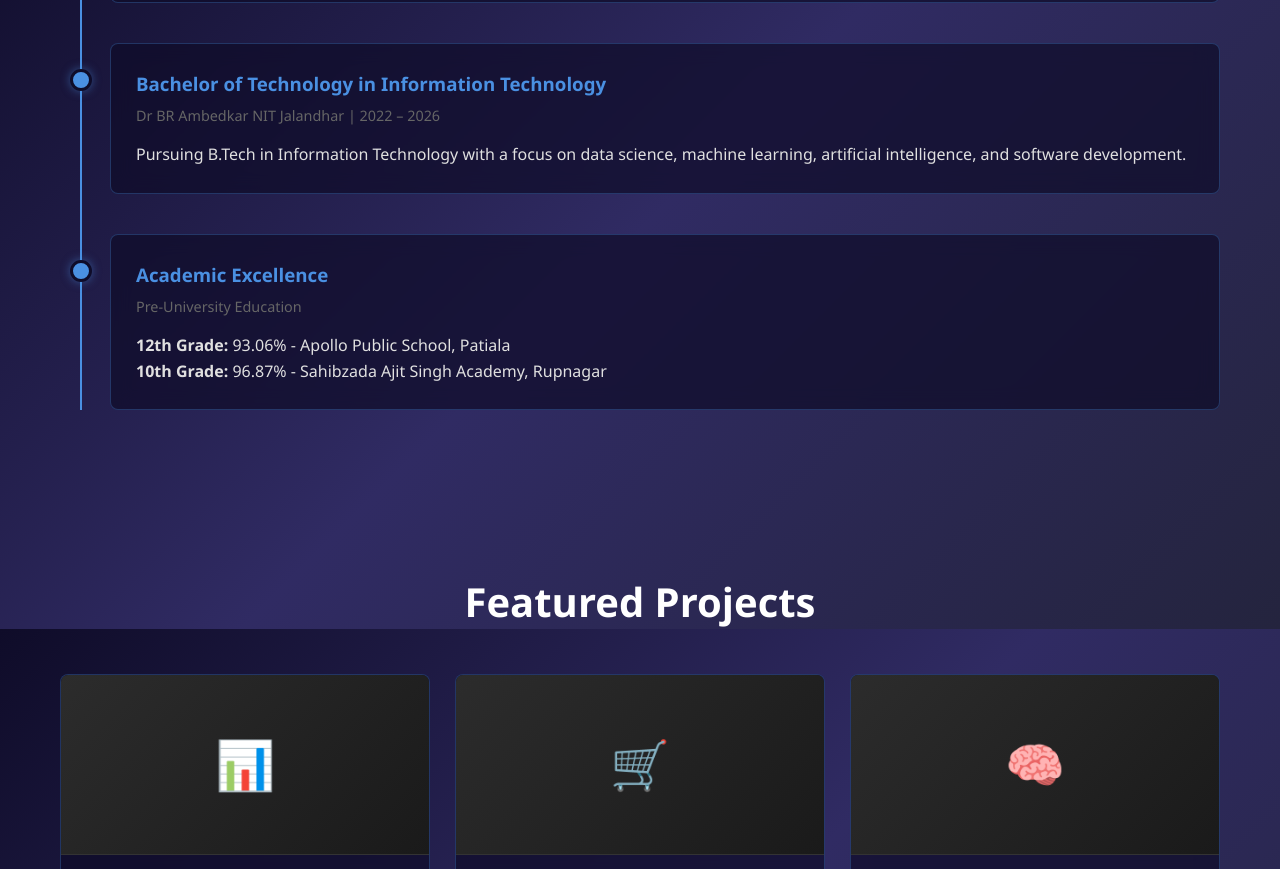
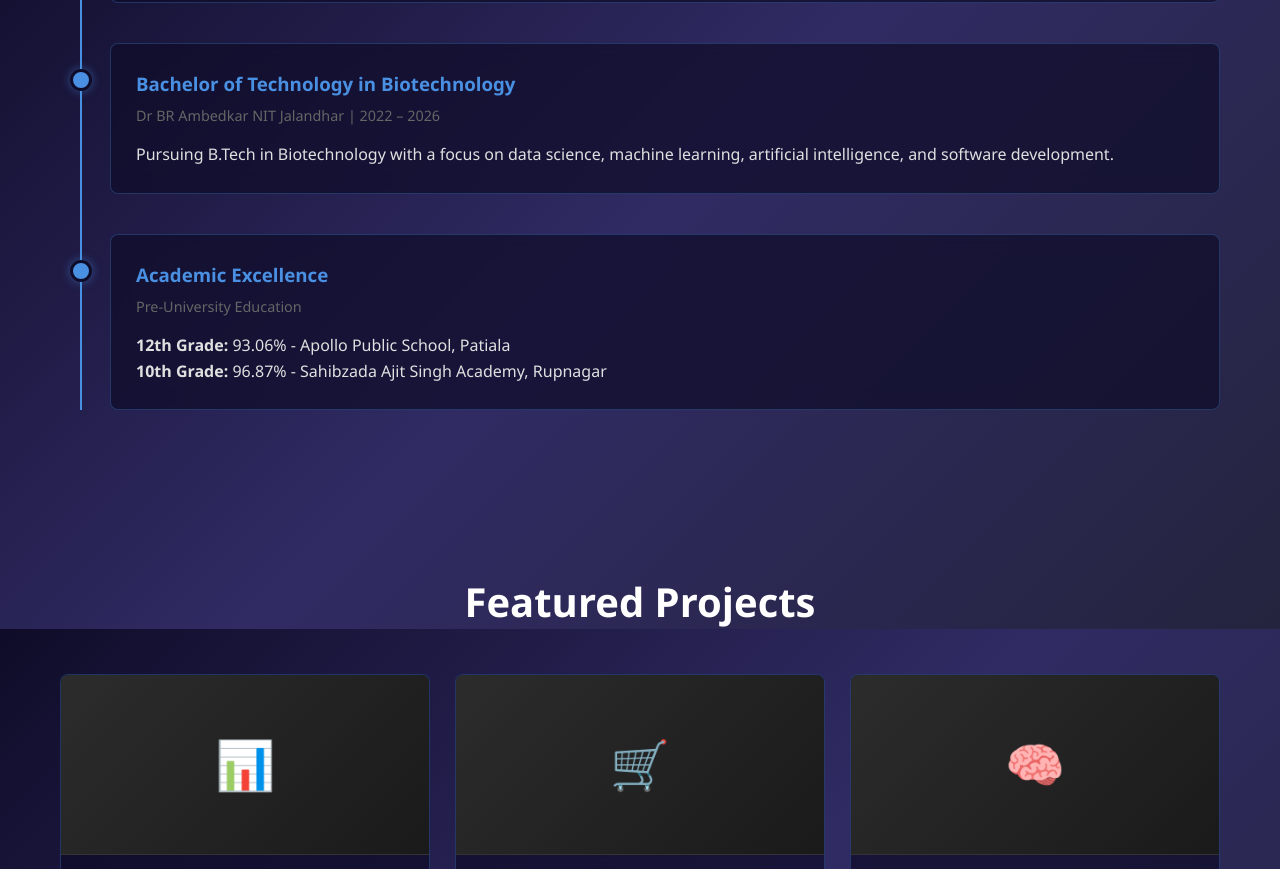
Before and after one commit to yoshika02/yoshika_portfolio, a plain HTML site: page index.html in a window 1280 px wide. Shown: the part 1771-2640 px from the top of the page. Drawn offline with Linux system fonts and the light colour scheme.

Commit message:
Update index.html

```diff
--- a/index.html
+++ b/index.html
@@ -391,9 +391,9 @@
             </div>
 
             <div class="experience-item">
-                <h3>Bachelor of Technology in Information Technology</h3>
+                <h3>Bachelor of Technology in Biotechnology</h3>
                 <span class="date">Dr BR Ambedkar NIT Jalandhar | 2022 – 2026</span>
-                <p>Pursuing B.Tech in Information Technology with a focus on data science, machine learning, artificial intelligence, and software development.</p>
+                <p>Pursuing B.Tech in Biotechnology with a focus on data science, machine learning, artificial intelligence, and software development.</p>
             </div>
 
             <div class="experience-item">
```
